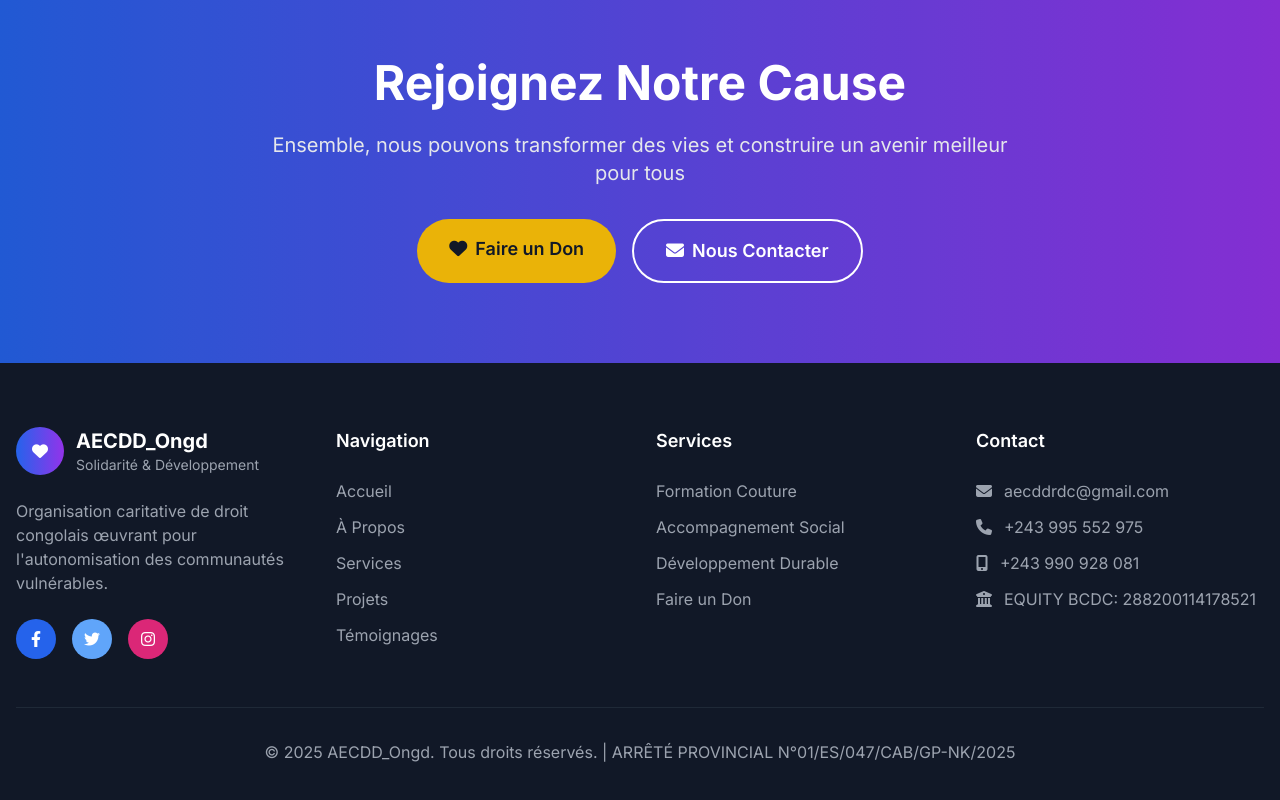
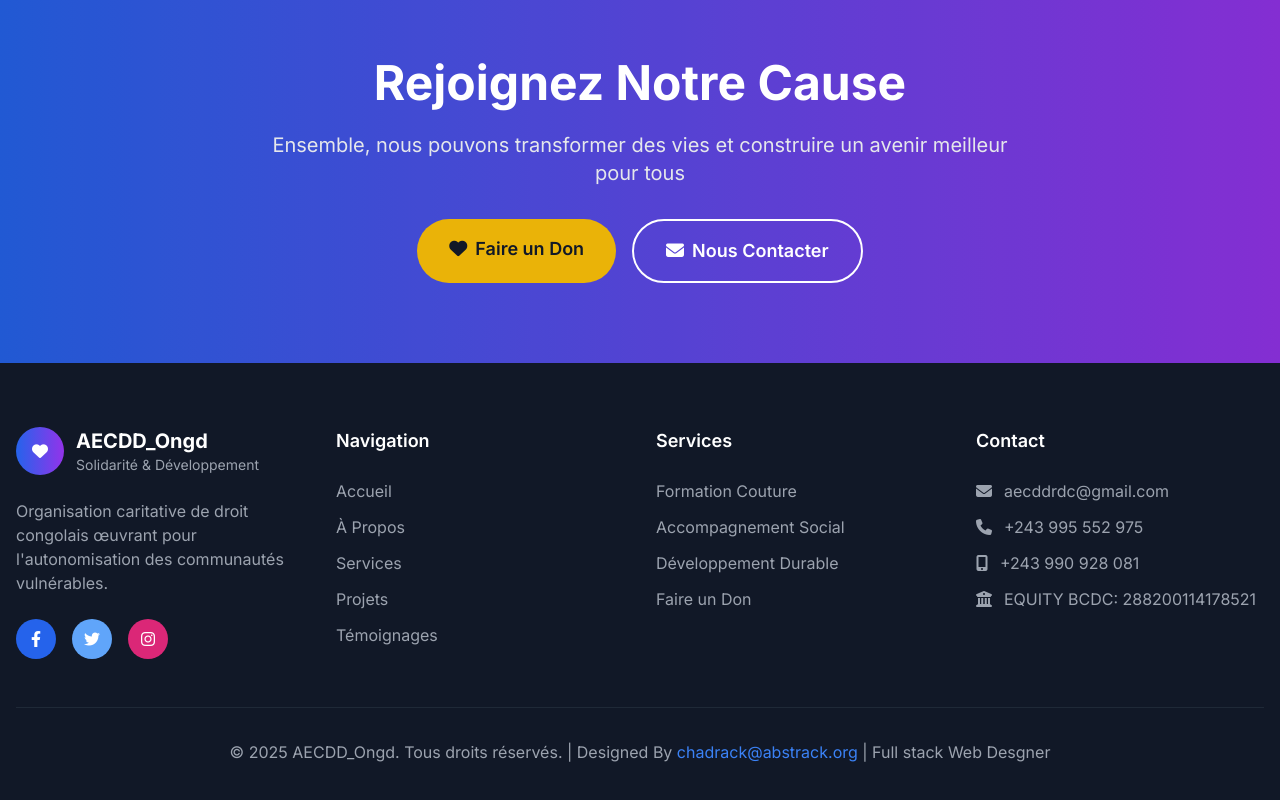
Before and after one commit to ischadrack/AECDD_Ongd, a plain HTML site: page about.html in a window 1280 px wide. Shown: the part 3733-4533 px from the top of the page. Drawn offline with nearby package versions, Linux system fonts and the light colour scheme.

Commit message:
first commit

```diff
--- a/about.html
+++ b/about.html
@@ -405,7 +405,7 @@
 
             <div class="border-t border-gray-800 mt-12 pt-8 text-center">
                 <p class="text-gray-400">
-                    © 2025 AECDD_Ongd. Tous droits réservés. | ARRÊTÉ PROVINCIAL N°01/ES/047/CAB/GP-NK/2025
+                    © 2025 AECDD_Ongd. Tous droits réservés. | Designed By <a href="ischadrack2@gmail.com" class="text-blue-500">chadrack@abstrack.org</a> | Full stack Web Desgner
                 </p>
             </div>
         </div>
```
Also changed, not shown: contact.html (+1 -1 lines), donate.html (+1 -1 lines), index.html (+1 -1 lines), projects.html (+1 -1 lines), services.html (+1 -1 lines), testimonials.html (+1 -1 lines).
